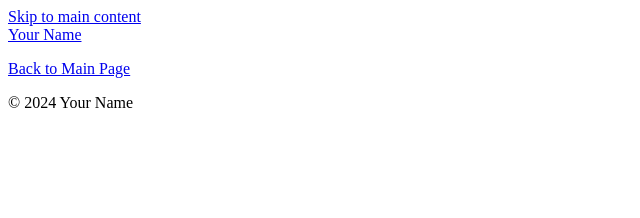
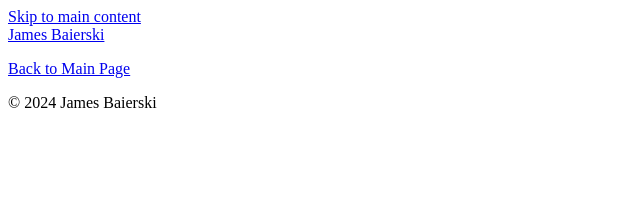
Before and after one commit to JamesBaierski/JB, a Jekyll site: the page built from Excel.md, in a window 1280 px wide. Shown: the top 218 px of the page, without its empty margins (0-640 px from the left). Built offline with Jekyll 4.4.1, drawn with Linux system fonts in a browser that asks for light colours; our own code applies the rules of GitHub Pages for plain Markdown files.

Commit message:
Update _config.yml

```diff
--- a/_config.yml
+++ b/_config.yml
@@ -1,3 +1,14 @@
-title: Your Name
-description: Your site description
+title: James Baierski
+#logo:
 theme: jekyll-theme-minimal
+permalink: /:title/
+excerpt_separator: '\n\n\n'
+date_format: '%B %d , %Y'
+kramdown:
+  input: Kramdown
+
+show_socials: true
+show_frame: true
+
+external:
+  - {title: LinkedIn, icon: LinkedIn, url: 'https://www.linkedin.com/in/jbaierski'}
```
